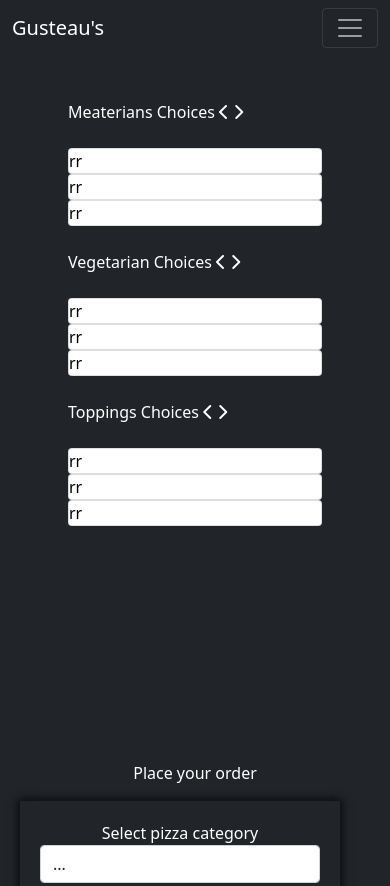
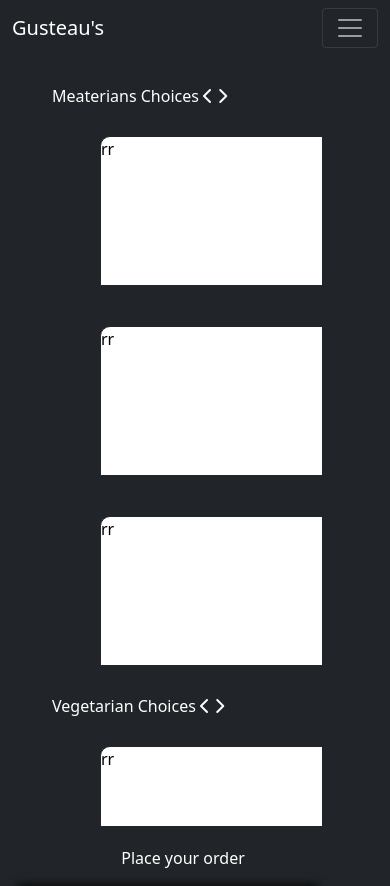
Before and after one commit to MugeraH/Gusteaus-Pizzeria, a plain HTML site: page index.html in a window 390 px wide. Shown: the top 886 px of the page. Drawn offline with nearby package versions, Linux system fonts and the light colour scheme.

Commit message:
reoved console log messages in js file

```diff
--- a/css/style.css
+++ b/css/style.css
@@ -11,36 +11,36 @@
 body {
   background-color: #212529;
   color: white;
-  height: 100vh;
-  overflow-x: hidden;
+  height: 100%;
+  overflow: hidden;
 }
-
 
 .main-wrapper {
   display: flex;
   flex-wrap: wrap;
-  height: 80vh;
+  height: 90vh;
   width: 100vw;
   margin-right: 20px;
 }
 
 .main-section {
-  height: 80vh;
+  height: 90vh;
   width: 600px;
   flex: 1 1 auto;
   padding: 10px;
   margin: 10px;
-
+  overflow-y: scroll;
 }
 
 .aside-section {
+  position: sticky;
   height: 80vh;
   transition: all 0.2s ease;
   width: 400px;
   margin: 10px 10px 0px 10px;
-
 }
 .aside-section form {
+  position: sticky;
   padding: 20px;
   margin: 10px 40px 0px 10px;
   -webkit-box-shadow: 0px 0px 9px 2px rgba(0, 0, 0, 0.75);
@@ -87,8 +87,7 @@
   display: flex;
 }
 
-
-.modal-content{
+.modal-content {
   background-color: white;
   color: black;
 }
@@ -101,7 +100,7 @@
   background-color: #c81717 !important;
   color: white;
 }
-td{
+td {
   color: black;
 }
 
@@ -125,34 +124,31 @@
   width: 70% !important;
 }
 
-
-.card{
+.card {
   color: black;
 }
 
-
 * {
   scrollbar-width: thin;
-  scrollbar-color: #c81717 transparent;
+  scrollbar-color: #fff transparent;
 }
 
 *::-webkit-scrollbar {
-  width: 7px;
+  width: 5px;
 }
 *::-webkit-scrollbar-track {
   background: transparent;
 }
 *::-webkit-scrollbar-thumb {
-  background: #c81717;
+  background: #fff;
   border-radius: 10px;
   border: transparent;
 }
 
-
-/* .card{
-  width: 300px;
-  height: 300px;
-  margin:20px ;
+.card {
+  width: 250px;
+  height: 180px;
+  margin: 20px;
   border-color: #212529;
   outline-color: #212529;
   border-radius: 10px;
@@ -160,7 +156,7 @@
   border-bottom-right-radius: 0px;
   overflow: hidden;
 }
-.card-body{
+.card-body {
   background-color: #212529;
   border-color: #212529;
   outline-color: #212529;
@@ -169,9 +165,31 @@
   height: 180px;
   width: 100%;
   object-fit: fill;
-
 }
 
 .card p {
   line-height: 15px;
-} */
+}
+
+/* mobile sized devices */
+@media screen and (max-width: 1040px) {
+  body {
+    overflow: scroll;
+    height: 100%;
+  }
+  .main-wrapper{
+    height: 100%;
+  }
+
+  .main-section {
+    overflow: scroll;
+  }
+
+
+  .card{
+    height: 150px;
+  }
+  .aside-section{
+    margin-bottom: 50px;
+  }
+}
--- a/index.html
+++ b/index.html
@@ -17,7 +17,7 @@
     <title>Gusteau's | Pizzeria</title>
   </head>
   <body>
-    <div class="container-fluid m-0 p-0">
+    <div class="container-fluid mb-5 p-0">
       <nav class="navbar navbar-expand-lg navbar-dark bg-dark text-white">
         <div class="container-fluid">
           <a class="navbar-brand" href="#">Gusteau's</a>
@@ -45,11 +45,10 @@
         </div>
       </nav>
       <div class="row">
-        <div class="">
-          <div class="main-wrapper">
+        <div class="main-wrapper mb-5">
           <div class="col-md-8 main-section">
             <div class="container-fluid">
-                <div class="p-4">
+              <div class="p-2">
                 <span>Meaterians Choices</span>
                 <span
                   class=""
@@ -78,7 +77,8 @@
                 <div class="carousel-inner">
                   <div class="carousel-item active">
                     <div class="container">
-                        <div class="row">
+                      <div class="row m-0">
+
                           <div class="col-md-4">
                             <div class="card">hm</div>
                           </div>
@@ -88,12 +88,13 @@
                           <div class="col-md-4">
                             <div class="card">hm</div>
                           </div>
+
                       </div>
                     </div>
                   </div>
                   <div class="carousel-item">
                     <div class="container">
-                        <div class="row">
+                      <div class="row m-0">
                         <div class="col-md-4">
                           <div class="card">rr</div>
                         </div>
@@ -108,7 +109,7 @@
                   </div>
                   <div class="carousel-item">
                     <div class="container">
-                        <div class="row">
+                      <div class="row m-0">
                         <div class="col-md-4">
                           <div class="card">bb</div>
                         </div>
@@ -123,7 +124,7 @@
                   </div>
                 </div>
 
-                  <div class="p-4">
+                <div class="p-2">
                   <span>Vegetarian Choices</span>
                   <span
                     class=""
@@ -153,7 +154,7 @@
                   <div class="carousel-inner">
                     <div class="carousel-item active">
                       <div class="container">
-                          <div class="row text-center">
+                        <div class="row text-center m-0">
                           <div class="col-md-4">
                             <div class="card">hughes</div>
                           </div>
@@ -168,7 +169,7 @@
                     </div>
                     <div class="carousel-item">
                       <div class="container">
-                          <div class="row">
+                        <div class="row m-0">
                           <div class="col-md-4">
                             <div class="card">rr</div>
                           </div>
@@ -183,7 +184,7 @@
                     </div>
                     <div class="carousel-item">
                       <div class="container">
-                          <div class="row">
+                        <div class="row m-0">
                           <div class="col-md-4">
                             <div class="card">bb</div>
                           </div>
@@ -199,8 +200,7 @@
                   </div>
                 </div>
 
-
-                  <div class="p-4">
+                <div class="p-2">
                   <span>Toppings Choices</span>
                   <span
                     class=""
@@ -230,7 +230,7 @@
                   <div class="carousel-inner">
                     <div class="carousel-item active">
                       <div class="container">
-                          <div class="row text-center">
+                        <div class="row text-center m-0">
                           <div class="col-md-4">
                             <div class="card">hughes</div>
                           </div>
@@ -245,7 +245,7 @@
                     </div>
                     <div class="carousel-item">
                       <div class="container">
-                          <div class="row">
+                        <div class="row m-0">
                           <div class="col-md-4">
                             <div class="card">rr</div>
                           </div>
@@ -278,16 +278,16 @@
               </div>
             </div>
           </div>
-            <div class="col-md-4 aside-section">
+          <div class="col-md-4 aside-section mb-5">
             <div class="order-form text-center">
               <p>Place your order</p>
-                <form>
+              <form class="mb-5">
                 <div class="mb-2">
                   <label for="pizza">Select pizza category</label>
                   <select id="pizzaCategory" class="form-control" required>
                     <option value="">...</option>
-                      <option value="meatarian">Meatarian</option>
-                      <option value="vegetarian">Vegetarian</option>
+                    <option value="meatarian">Meat pizzas</option>
+                    <option value="vegetarian">Vegan pizzas</option>
                   </select>
                 </div>
                 <div class="mb-2">
@@ -345,7 +345,7 @@
                         class="mx-3"
                         alt=""
                       />
-                        <button id="myBtn" class="btn custom-button mx-5">
+                      <button id="myBtn" class="btn custom-button mx-5 mb-0">
                         Checkout
                       </button>
                     </div>
@@ -356,7 +356,6 @@
                   </div>
                 </div>
               </form>
-              </div>
             </div>
           </div>
         </div>
@@ -494,7 +493,6 @@
       crossorigin="anonymous"
     ></script>
 
-
     <script
       src="https://cdn.jsdelivr.net/npm/@popperjs/core@2.6.0/dist/umd/popper.min.js"
       integrity="sha384-KsvD1yqQ1/1+IA7gi3P0tyJcT3vR+NdBTt13hSJ2lnve8agRGXTTyNaBYmCR/Nwi"
--- a/js/index.js
+++ b/js/index.js
@@ -67,7 +67,6 @@
 
 //Get total pizza price
 Pizza.prototype.getPizzaPrice = function () {
-
    return (this.getCrustPrice() + this.getToppingPrice() + this.getPizzaSizePrice())* this.amount;
 };
 
@@ -97,6 +96,7 @@
 
 let pizzaOrders = []
 let pizzaOrderPrices = []
+
 $("form").submit(function(event) {
   event.preventDefault();
   let pizzaName = $("#pizzaOption option:selected").val();
@@ -107,11 +107,12 @@
 
 
 
+newPizzaOrder = new Pizza(pizzaName,pizzaSize,pizzaCrust,pizzaTopping,pizzaAmount)
+pizzaOrders.push(newPizzaOrder)
+pizzaOrderPrices.push(newPizzaOrder.getPizzaPrice())
 
-  newPizzaOrder = new Pizza(pizzaName,pizzaSize,pizzaCrust,pizzaTopping,pizzaAmount)
-  pizzaOrders.push(newPizzaOrder)
-pizzaOrderPrices.push(newPizzaOrder.getPizzaPrice())
-console.log(pizzaOrderPrices.reduce((a,b)=>a+b,0));
+
+
   $("#pizzaCategory ").val('');
  $("#pizzaOption ").val('...');
  $("#pizzaSize ").val('');
@@ -196,11 +197,16 @@
 
 });
 
+
+$('#myBtn').click(()=>{
+  myModal.show()
+})
+
 $('#deliveryBtn').click(()=>{
-
   $('#collectOption > button').fadeOut(200)
   $('.delivery-form > form').fadeIn(500)
    })
+
 
 $('.checkoutBtn').click(()=>{
 resetOrders()
@@ -212,12 +218,8 @@
      $('.cart').fadeOut()
 
      setTimeout(function(){location.reload(); }, 6000);
-
   }
 })
-
-
-
 
 
 });
@@ -226,9 +228,7 @@
 
 
 
-$('#myBtn').click(()=>{
-  myModal.show()
-})
+
 
 
 
```
Also changed, not shown: images/Veg/pizza1.jpg (added). Lines whose indentation alone changed are shown as unchanged.
